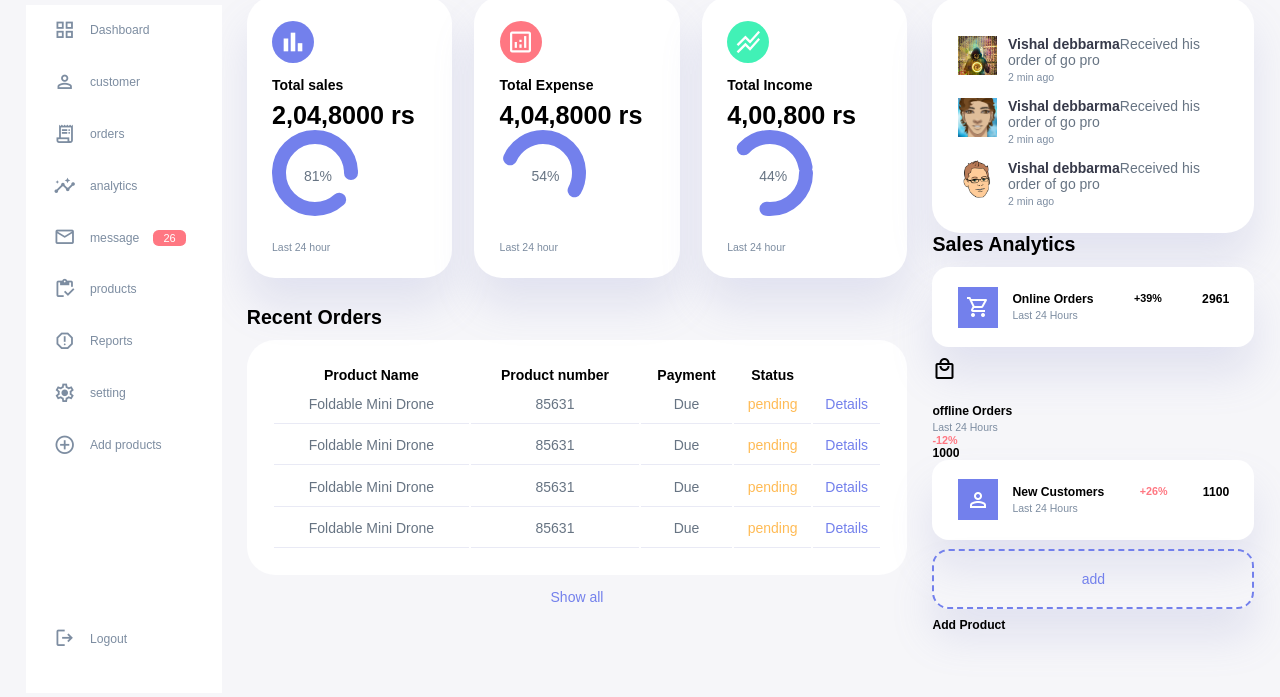
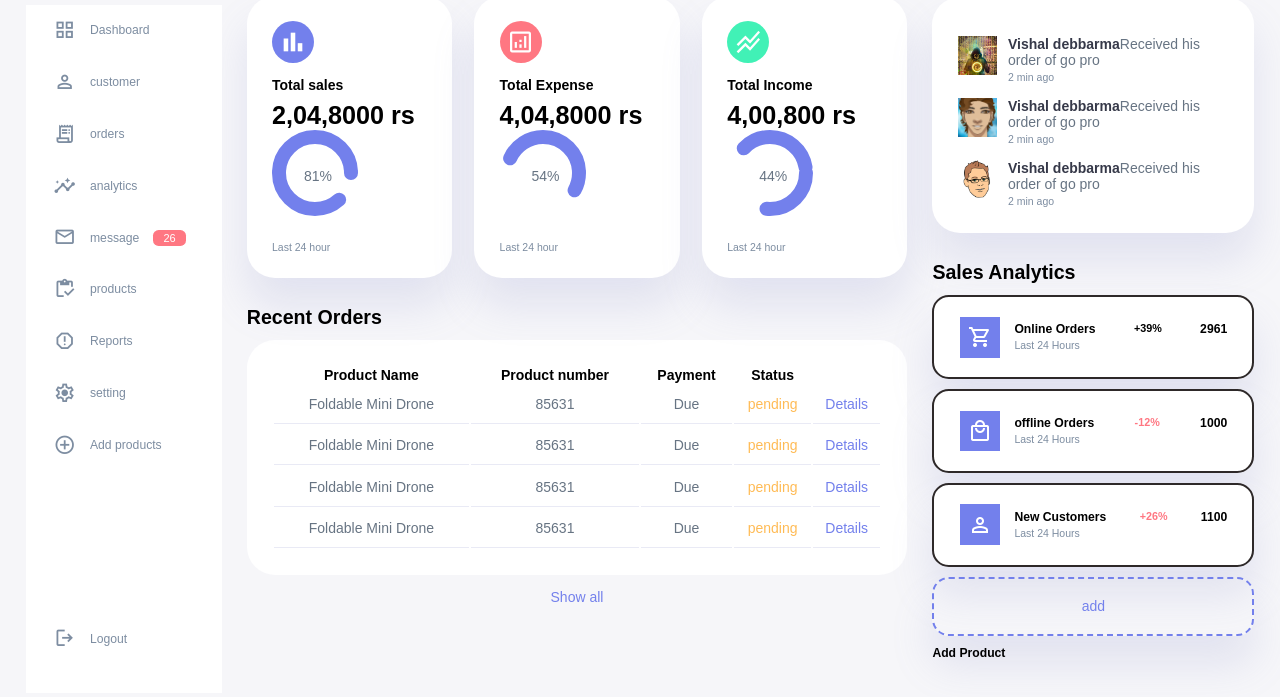
Before and after one commit to kishan67/Admin-dashboard, a plain HTML site: page index.html in a window 1280 px wide. Shown: the part 85-782 px from the top of the page. Drawn offline with nearby package versions, Linux system fonts and the light colour scheme.

Commit message:
fixed bug on offline orderselection

```diff
--- a/index.html
+++ b/index.html
@@ -276,7 +276,7 @@
             </div>
           </div>
 
-          <div class="item-ofline">
+          <div class="item ofline">
             <div class="icon">
               <span class="material-symbols-outlined">
                 local_mall
--- a/style.css
+++ b/style.css
@@ -36,6 +36,7 @@
     text-decoration: none;
     list-style: none;
     box-sizing: border-box;
+
 
 }
 html{
@@ -368,6 +369,7 @@ main .recent-orders a{
 
 .right{
     margin-top: 1.4rem;
+
 }
 .right .top{
     display: flex;
@@ -378,6 +380,7 @@ main .recent-orders a{
 
 .right .top button{
     display: none;
+
 }
 .right .theme-toggler{
     background: var(--color-light);
@@ -407,11 +410,13 @@ border-radius: var(--border-radius-1);
     display: flex;
     gap: 2rem;
     text-align: right;
+
 }
 
 /* =========Recent Update=========== */
 .right .recent-update{
     margin-top: 1rem;
+
 }
 
 .right .recent-update h2{
@@ -424,6 +429,7 @@ border-radius: var(--border-radius-1);
     border-radius: var(--card-border-radius);
     box-shadow: var(--box-shadow);
     transition: all 300ms ease;
+
 
 }
 .right .recent-updates .updates:hover{
@@ -440,6 +446,10 @@ border-radius: var(--border-radius-1);
 
 /* =======sales analytics======= */
 
+.right .sales-analytics{
+    margin-top: 2rem;
+
+}
 .right .sales-analytics h2{
     margin-bottom: 0.8rem;
 
@@ -454,6 +464,7 @@ border-radius: var(--border-radius-1);
     border-radius:var(--border-radius-3) ;
     box-shadow: var(--box-shadow);
     transition: all 300ms ease;
+    border: 2px solid rgb(46, 41, 41);
 }
 
 .right .sales-analytics .item:hover{
@@ -466,6 +477,7 @@ border-radius: var(--border-radius-1);
     align-items: start;
     margin: 0;
     width: 100%;
+
 }
 
 .right .sales-analytics .item .icon{
@@ -474,13 +486,14 @@ border-radius: var(--border-radius-1);
     background:var(--color-primary);
     display: flex;
 }
-.right .sales-analytics .item-offline .icon{
+/* .right .sales-analytics .item  .offline .icon{
     background: var(--color-danger);
+
 
 }
 .right .sales-analytics .item .custom .icon{
     background: var(--color-sucess);
-}
+} */
 .right .sales-analytics .add-product{
     background-color: transparent;
     border: 2px dashed var(--color-primary);
```
